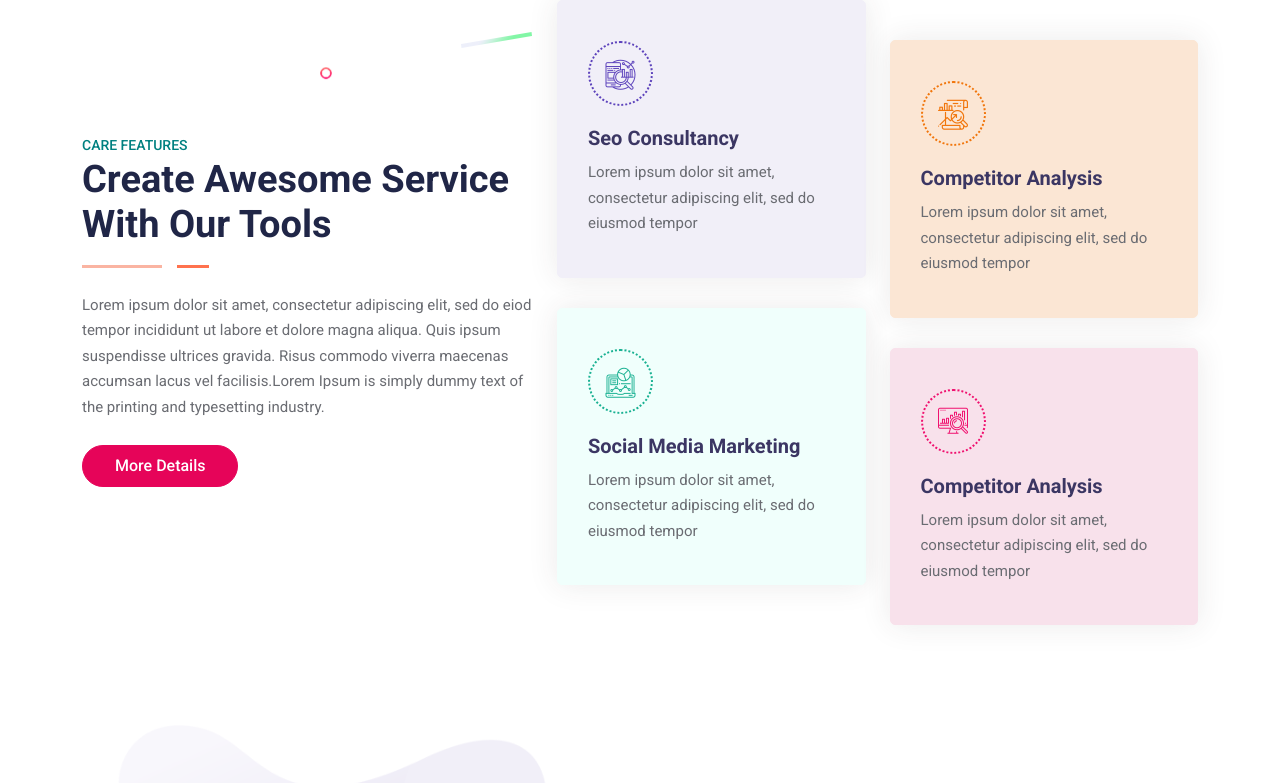
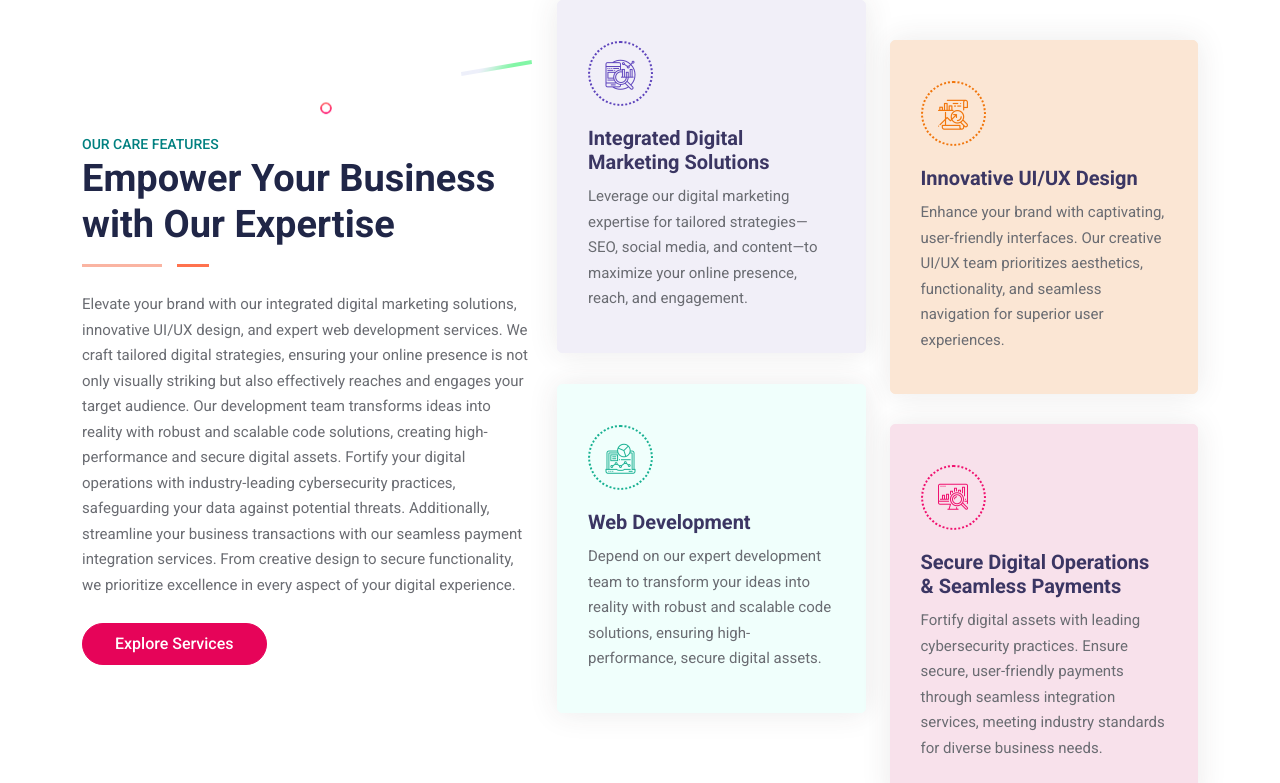
Before and after one commit to henask12/DigitalCraft-Solutions, a Next.js app: page / in a window 1280 px wide. Shown: the part 900-1683 px from the top of the page. Built offline with nearby package versions, Linux system fonts and the light colour scheme.

Commit message:
update the feature content

```diff
--- a/components/HomeOne/FeaturesContent.js
+++ b/components/HomeOne/FeaturesContent.js
@@ -9,19 +9,21 @@ const FeaturesContent = () => {
           <div className="row align-items-center">
             <div className="col-lg-5 col-md-12">
               <div className="features-content-area">
-                <span>Care Features</span>
-                <h3>Create Awesome Service With Our Tools</h3>
+                <span>Our Care Features</span>
+                <h3>Empower Your Business with Our Expertise</h3>
                 <p>
-                  Lorem ipsum dolor sit amet, consectetur adipiscing elit, sed
-                  do eiod tempor incididunt ut labore et dolore magna aliqua.
-                  Quis ipsum suspendisse ultrices gravida. Risus commodo viverra
-                  maecenas accumsan lacus vel facilisis.Lorem Ipsum is simply
-                  dummy text of the printing and typesetting industry.
+                    Elevate your brand with our integrated digital marketing solutions, innovative UI/UX design,
+                    and expert web development services. We craft tailored digital strategies, ensuring your online
+                    presence is not only visually striking but also effectively reaches and engages your target audience.
+                    Our development team transforms ideas into reality with robust and scalable code solutions, creating
+                    high-performance and secure digital assets. Fortify your digital operations with industry-leading
+                    cybersecurity practices, safeguarding your data against potential threats. Additionally, streamline
+                    your business transactions with our seamless payment integration services. From creative design to
+                    secure functionality, we prioritize excellence in every aspect of your digital experience.
                 </p>
-
                 <div className="features-btn">
                   <Link href="/features" className="features-btn-one">
-                    More Details
+                    Explore Services
                   </Link>
                 </div>
               </div>
@@ -34,10 +36,10 @@ const FeaturesContent = () => {
                     <div className="icon">
                       <i className="flaticon-seo"></i>
                     </div>
-                    <h3>Seo Consultancy</h3>
+                    <h3>Integrated Digital Marketing Solutions</h3>
                     <p>
-                      Lorem ipsum dolor sit amet, consectetur adipiscing elit,
-                      sed do eiusmod tempor
+                    Leverage our digital marketing expertise for tailored strategies—SEO,
+                    social media, and content—to maximize your online presence, reach, and engagement.
                     </p>
                   </div>
                 </div>
@@ -47,10 +49,10 @@ const FeaturesContent = () => {
                     <div className="icon">
                       <i className="flaticon-analytics"></i>
                     </div>
-                    <h3>Competitor Analysis</h3>
+                    <h3>Innovative UI/UX Design</h3>
                     <p>
-                      Lorem ipsum dolor sit amet, consectetur adipiscing elit,
-                      sed do eiusmod tempor
+                        Enhance your brand with captivating, user-friendly interfaces.
+                        Our creative UI/UX team prioritizes aesthetics, functionality, and seamless navigation for superior user experiences.
                     </p>
                   </div>
                 </div>
@@ -60,10 +62,9 @@ const FeaturesContent = () => {
                     <div className="icon">
                       <i className="flaticon-laptop"></i>
                     </div>
-                    <h3>Social Media Marketing</h3>
+                    <h3>Web Development</h3>
                     <p>
-                      Lorem ipsum dolor sit amet, consectetur adipiscing elit,
-                      sed do eiusmod tempor
+                    Depend on our expert development team to transform your ideas into reality with robust and scalable code solutions, ensuring high-performance, secure digital assets.
                     </p>
                   </div>
                 </div>
@@ -73,10 +74,10 @@ const FeaturesContent = () => {
                     <div className="icon">
                       <i className="flaticon-analysis-1"></i>
                     </div>
-                    <h3>Competitor Analysis</h3>
+                    <h3>Secure Digital Operations & Seamless Payments</h3>
                     <p>
-                      Lorem ipsum dolor sit amet, consectetur adipiscing elit,
-                      sed do eiusmod tempor
+                    Fortify digital assets with leading cybersecurity practices.
+                    Ensure secure, user-friendly payments through seamless integration services, meeting industry standards for diverse business needs.
                     </p>
                   </div>
                 </div>
```
